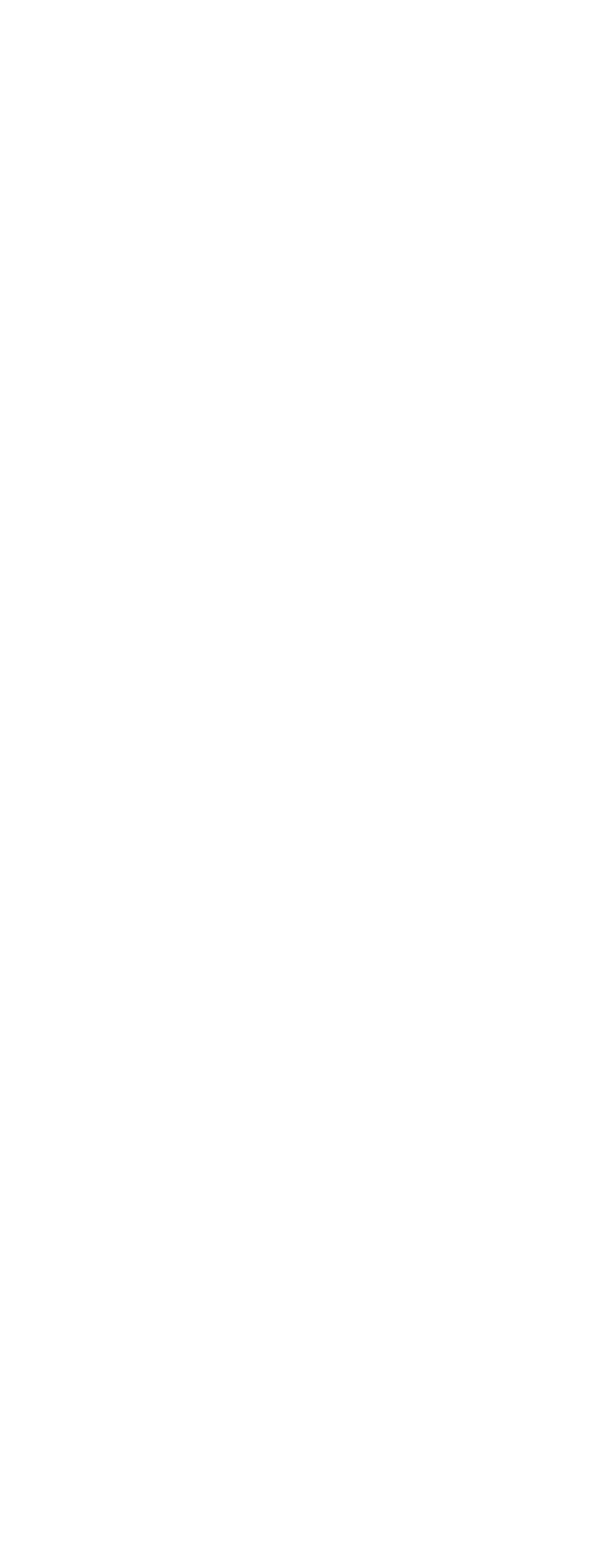
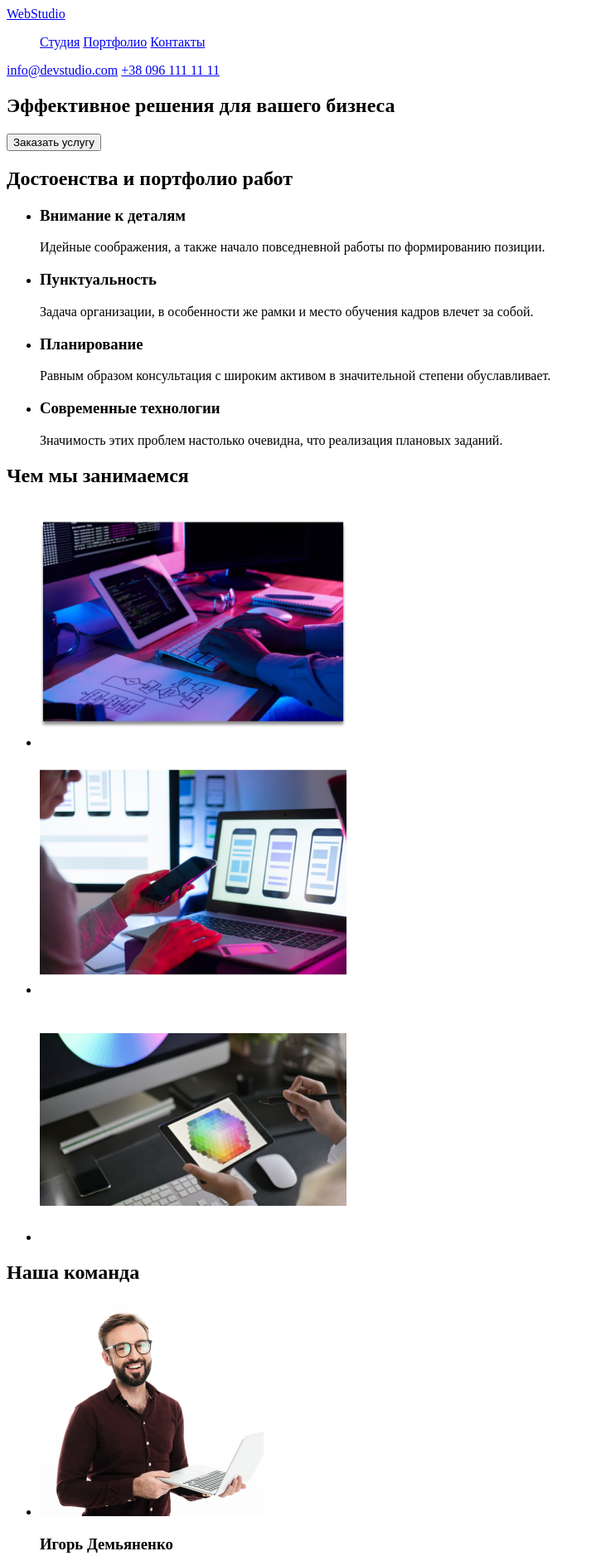
Before and after one commit to holiaka/goit-markup-hw-01, a plain HTML site: page index.html in a window 1280 px wide. Shown: the top 1875 px of the page at 83% size, without its empty margins (0-719 px from the left). Before the commit the page ends 800 px from the top, so only its background shows below. Drawn offline with Linux system fonts and the light colour scheme.

Commit message:
Added photoes  and footer in .html file

```diff
--- a/index.html
+++ b/index.html
@@ -10,22 +10,128 @@
 <!--Body of HTML-->
 
 <body>
+
     <!--Top parts: logo, navigation and so on -->
     <header>
 
+        <!--Navigation panel-->
+        <nav>
+            <!--Logo text and link-->
+            <a href=./index.html>WebStudio</a>
+
+            <!--Site naviagation list-->
+            <ul>
+                <a href="#about">Студия</a>
+                <a href="#works">Портфолио</a>
+                <a href="#contacts">Контакты</a>
+            </ul>
+        </nav>
+
+        <div>
+            <!--Contact e-mail-->
+            <a href="mailto:info@devstudio.com">info@devstudio.com</a>
+            <!--Contact mob. tel.-->
+            <a href="tel:+380961111111">+38 096 111 11 11</a>
+        </div>
     </header>
 
     <!--Main parts-->
     <main>
+        <!--Introdaction section-->
+        <section>
+            <h1>Эффективнoе решения для вашего бизнеса</h1>
+            <button type="button">Заказать услугу</button>
+        </section>
+
+        <!--Job tasks-->
+        <section>
+            <h2>Достоенства и портфолио работ</h2>
+            <!--Benefits list-->
+            <ul>
+                <li>
+                    <h3>Внимание к деталям</h3>
+                    <p>Идейные соображения, а также начало повседневной работы по формированию позиции.</p>
+                </li>
+                <li>
+                    <h3>Пунктуальность</h3>
+                    <p>Задача организации, в особенности же рамки и место обучения кадров влечет за собой.</p>
+                </li>
+                <li>
+                    <h3>Планирование</h3>
+                    <p>Равным образом консультация с широким активом в значительной степени обуславливает.</p>
+                </li>
+                <li>
+                    <h3>Современные технологии</h3>
+                    <p>Значимость этих проблем настолько очевидна, что реализация плановых заданий.</p>
+                </li>
+            </ul>
+
+            <!--Work list-->
+            <h2>Чем мы занимаемся</h2>
+            <!--Image`s list-->
+            <ul>
+                <li>
+                    <a href=""><img src="./images/job-box-1.jpg" alt="Разработка программного продукта с нуля"
+                            width="370" height="294"></a>
+                </li>
+                <li>
+                    <a href=""><img src="./images/job-box-2.jpg"
+                            alt="Макеты приложения для смартфонов. Разметка инструментов мобильного приложения"
+                            width="370" height="294"></a>
+                </li>
+                <li>
+                    <a href=""><img src="./images/job-box-3.jpg" alt="Дизайнерские решения - Падбор цветной гаммы"
+                            width="370" height="294"></a>
+                </li>
+            </ul>
+        </section>
+
+        <!--Command-->
+        <section>
+            <!--Final section-->
+            <h2>Наша команда</h2>
+
+            <!--Percons list-->
+            <ul>
+                <li>
+                    <a href=""><img src="./images/person-1.jpg" alt="" width="270" height="260"></a>
+                    <h3>Игорь Демьяненко</h3>
+                    <p>Product Designer</p>
+                </li>
+                <li>
+                    <a href=""><img src="./images/person-2.jpg" alt="" width="270" height="260"></a>
+                    <h3>Ольга Репина</h3>
+                    <p>Frontend Developer</p>
+                </li>
+                <li>
+                    <a href=""><img src="./images/person-3.jpg" alt="" width="270" height="260"></a>
+                    <h3>Николай Тарасов</h3>
+                    <p>Marketing</p>
+                </li>
+                <li>
+                    <a href=""><img src="./images/person-4.jpg" alt="" width="270" height="260"></a>
+                    <h3>Михаил Ермаков</h3>
+                    <p>UI Designer</p>
+                </li>
+            </ul>
+        </section>
+
 
     </main>
 
     <!--Footer part-->
     <footer>
-
+        <!--Logo text and link-->
+        <a href=./index.html>WebStudio</a>
+        <!--Address and main contacts-->
+        <address>
+            <a
+                href="https://www.google.com/maps/place/%D0%B1%D1%83%D0%BB%D1%8C%D0%B2%D0%B0%D1%80+%D0%9B%D0%B5%D1%81%D1%96+%D0%A3%D0%BA%D1%80%D0%B0%D1%97%D0%BD%D0%BA%D0%B8,+26,+%D0%9A%D0%B8%D1%97%D0%B2,+02000/@50.4265807,30.5383858,17z/data=!3m1!4b1!4m5!3m4!1s0x40d4cf0e033ecbe9:0x57a4dffefec77da0!8m2!3d50.4265807!4d30.5383858">г.
+                Киев, пр-т Леси Украинки, 26</a>
+            <a href="mailto:info@example.com">info@example.com</a>
+            <a href="tel:+380991111111">+38 099 111 11 11</a>
+        </address>
     </footer>
-
-
 </body>
 
 </html>
```
Also changed, not shown: .prettierrs.json, images/job-box-1.jpg (added), images/job-box-2.jpg (added), images/job-box-3.jpg (added), images/person-1.jpg (added), images/person-2.jpg (added), images/person-3.jpg (added), images/person-4.jpg (added).
